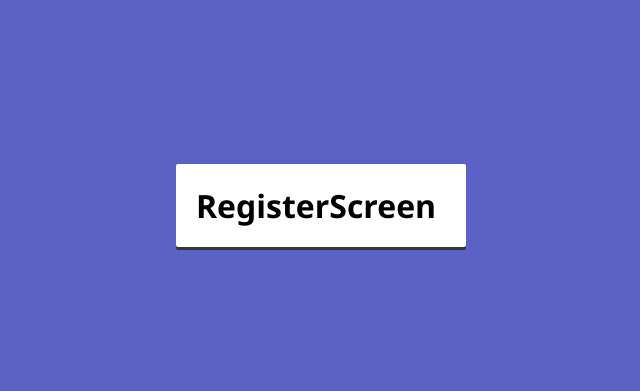
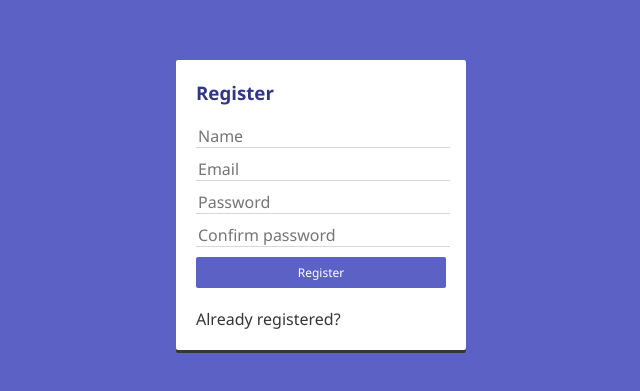
Before and after one commit to obbijuan/reactjs, a React app in the folder 06-journal-app/: page /auth/register in a window 1280 px wide. Shown: the part 195-586 px from the top of the page, without its empty margins (319-959 px from the left). Built offline with nearby package versions, Linux system fonts and the light colour scheme.

Commit message:
RegisterScreen styles

```diff
--- a/06-journal-app/src/components/auth/RegisterScreen.js
+++ b/06-journal-app/src/components/auth/RegisterScreen.js
@@ -1,9 +1,57 @@
-import React from 'react'
+import React from 'react';
+import { Link } from 'react-router-dom';
 
 export const RegisterScreen = () => {
     return (
-        <div>
-            <h1>RegisterScreen</h1>
-        </div>
+        <>
+            <h3 className="auth__title">Register</h3>
+
+            <form>
+
+                <input
+                    type="text"
+                    placeholder="Name"
+                    name="name"
+                    className="auth__input"
+                    autoComplete="off"
+                />
+
+                <input
+                    type="text"
+                    placeholder="Email"
+                    name="email"
+                    className="auth__input"
+                    autoComplete="off"
+                />
+
+                <input
+                    type="password"
+                    placeholder="Password"
+                    name="password"
+                    className="auth__input"
+                />
+
+                <input
+                    type="password"
+                    placeholder="Confirm password"
+                    name="password2"
+                    className="auth__input"
+                />
+
+                <button
+                    type="submit"
+                    className="btn btn-primary btn-block mb-5"
+                >
+                    Register
+                </button>
+                <Link
+                    to="/auth/login"
+                    className="link"
+                >
+                    Already registered?
+                </Link>
+
+            </form>
+        </>
     )
 }
--- /dev/null
+++ b/06-journal-app/src/styles/components/_links.scss
@@ -0,0 +1,8 @@
+.link {
+    color: $dark-grey;
+    text-decoration: none;
+
+    &:hover {
+        text-decoration: underline;
+    }
+}
--- a/06-journal-app/src/styles/styles.scss
+++ b/06-journal-app/src/styles/styles.scss
@@ -4,3 +4,4 @@
 // Components
 @import './components/auth';
 @import './components/buttons';
+@import './components/links';
```
Also changed, not shown: 1 other file.
